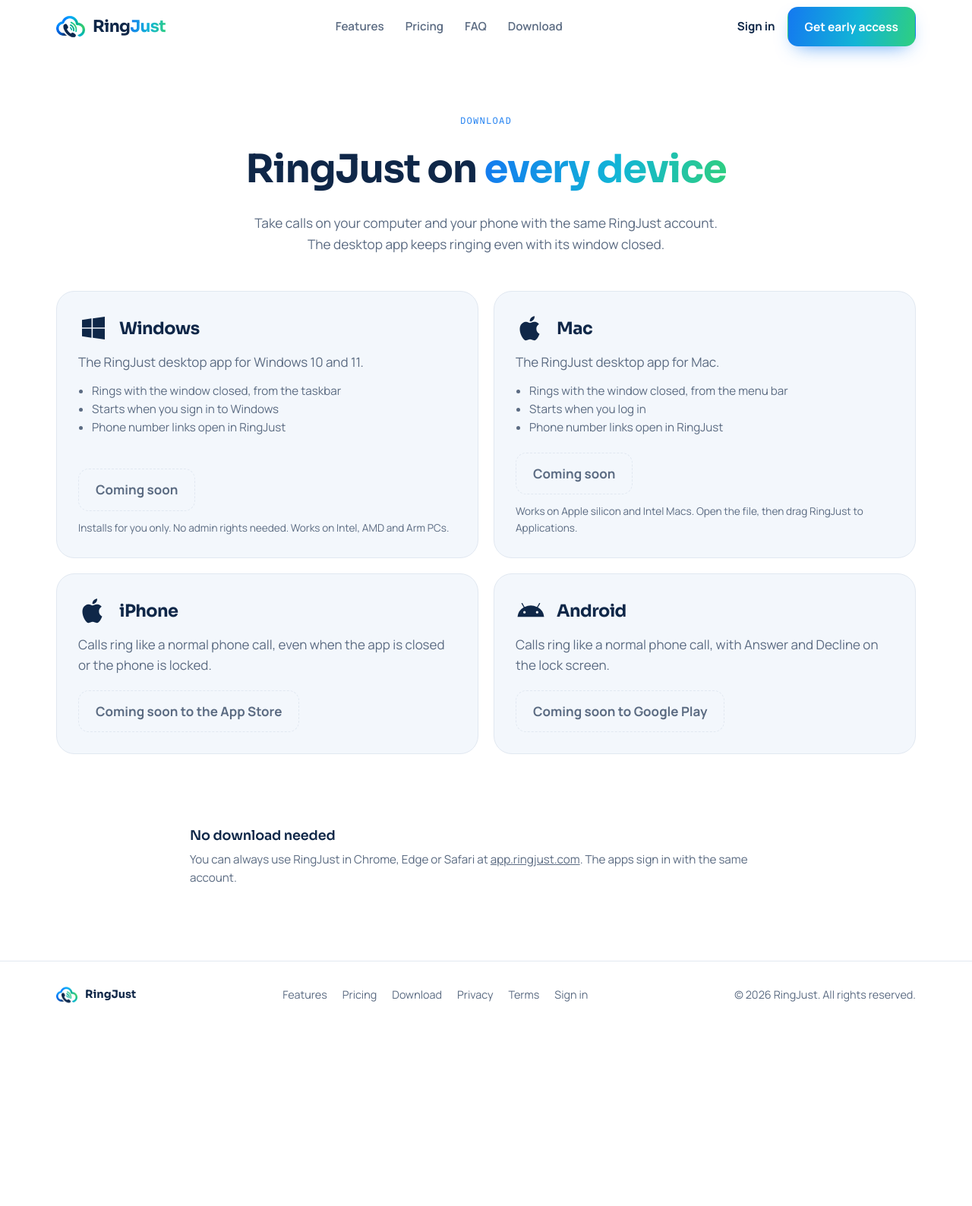
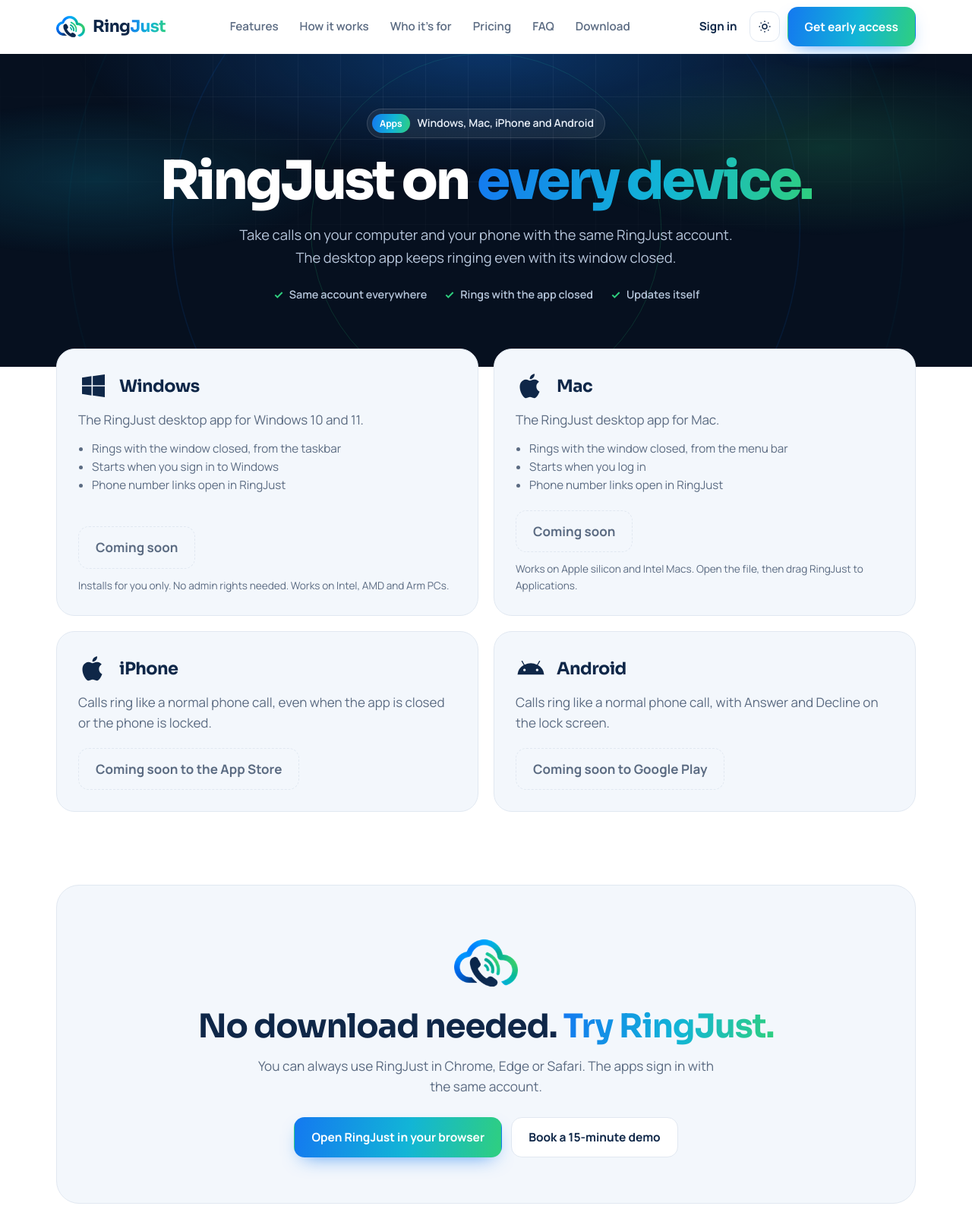
Before and after one commit to smsaree3-svg/ringjust-site, a plain HTML site: page download.html in a window 1280 px wide. Shown: the top 1588 px of the page at 76% size. Before the commit the page ends 1354 px from the top, so only its background shows below. Drawn offline with Linux system fonts and the light colour scheme; no server answers.

Commit message:
Download page in the home page style

```diff
--- a/download.html
+++ b/download.html
@@ -423,9 +423,10 @@
 @media (prefers-reduced-motion: reduce){.rings i,.track,.bigav::after,.bigav::before,.big-wave span{animation:none}.stage .win{transform:none}}
 </style>
 <style>
-.dl-hero{padding-block:72px 24px;text-align:center}
-.dl-hero h1{font-size:clamp(2rem,4.6vw,3.2rem);margin-top:12px}
-.dl-hero p{color:var(--muted);max-width:620px;margin:16px auto 0;font-size:1.08rem;line-height:1.6}
+.hero.dl-hero{padding-block:72px 84px}
+.hero.dl-hero h1{font-size:clamp(2.4rem,6vw,4.4rem)}
+.dl-grid{margin-top:-48px;position:relative;z-index:2}
+.dl{background:var(--surface)}
 .dl-grid{display:grid;grid-template-columns:repeat(2,minmax(0,1fr));gap:20px;padding-block:24px 96px}
 @media (max-width:760px){.dl-grid{grid-template-columns:1fr}}
 .dl{background:var(--soft);border:1px solid var(--line);border-radius:24px;padding:28px;display:flex;flex-direction:column;gap:12px;position:relative}
@@ -440,8 +441,6 @@
 .dl .acts{display:flex;flex-wrap:wrap;gap:10px;margin-top:auto;padding-top:8px}
 .dl .soon{display:inline-flex;align-items:center;padding:13px 22px;border-radius:14px;font-weight:700;border:1px dashed var(--line);color:var(--muted)}
 .dl small{color:var(--muted);font-size:.85rem}
-.dl-note{max-width:780px;margin:0 auto 96px;color:var(--muted);line-height:1.6;font-size:.95rem}
-.dl-note h3{color:var(--ink);font-size:1.1rem;margin-bottom:8px}
 </style>
 </head>
 <body>
@@ -450,22 +449,36 @@
     <a class="brand" href="index.html" aria-label="RingJust home"><img src="assets/icon.png" alt="" width="38" height="38"><span>Ring<span class="g">Just</span></span></a>
     <nav class="nav" aria-label="Main">
       <a href="index.html#features">Features</a>
+      <a href="index.html#story">How it works</a>
+      <a href="index.html#uses">Who it's for</a>
       <a href="index.html#pricing">Pricing</a>
       <a href="index.html#faq">FAQ</a>
       <a href="download.html" aria-current="page">Download</a>
     </nav>
     <div class="acts">
       <a class="signin" href="https://app.ringjust.com">Sign in</a>
+      <button class="ib" id="themeBtn" type="button" aria-label="Switch between light and dark theme">
+        <svg class="sun" width="18" height="18" viewBox="0 0 24 24" fill="none" stroke="currentColor" stroke-width="2" aria-hidden="true"><circle cx="12" cy="12" r="4"/><path d="M12 2v2M12 20v2M4.9 4.9l1.4 1.4M17.7 17.7l1.4 1.4M2 12h2M20 12h2M4.9 19.1l1.4-1.4M17.7 6.3l1.4-1.4"/></svg>
+        <svg class="moon" width="18" height="18" viewBox="0 0 24 24" fill="none" stroke="currentColor" stroke-width="2" aria-hidden="true"><path d="M21 12.8A9 9 0 1 1 11.2 3a7 7 0 0 0 9.8 9.8z"/></svg>
+      </button>
       <a class="btn primary" href="index.html#start">Get early access</a>
+      <button class="ib menu" id="menuBtn" type="button" aria-label="Open menu" aria-expanded="false" aria-controls="mnav"><svg width="18" height="18" viewBox="0 0 24 24" fill="none" stroke="currentColor" stroke-width="2" aria-hidden="true"><path d="M4 7h16M4 12h16M4 17h16"/></svg></button>
     </div>
   </div>
 </header>
+<nav class="mnav" id="mnav" aria-label="Mobile"><a href="index.html#features">Features</a><a href="index.html#uses">Who it's for</a><a href="index.html#how">How it works</a><a href="index.html#pricing">Pricing</a><a href="index.html#faq">FAQ</a><a href="download.html" aria-current="page">Download</a><a href="https://app.ringjust.com">Sign in</a></nav>
 <main id="main">
-  <section class="dl-hero">
+  <section class="hero dl-hero">
+    <div class="rings" aria-hidden="true"><i></i><i></i><i></i><i></i></div>
     <div class="wrap">
-      <span class="eyebrow">Download</span>
-      <h1>RingJust on <span class="g">every device</span></h1>
-      <p>Take calls on your computer and your phone with the same RingJust account. The desktop app keeps ringing even with its window closed.</p>
+      <span class="pill"><b>Apps</b>Windows, Mac, iPhone and Android</span>
+      <h1>RingJust on <span class="g">every device.</span></h1>
+      <p class="lede">Take calls on your computer and your phone with the same RingJust account. The desktop app keeps ringing even with its window closed.</p>
+      <div class="trust">
+        <span><svg width="16" height="16" viewBox="0 0 24 24" fill="none" stroke="currentColor" stroke-width="3" aria-hidden="true"><path d="M5 12.5l4.5 4.5L19 7.5"/></svg>Same account everywhere</span>
+        <span><svg width="16" height="16" viewBox="0 0 24 24" fill="none" stroke="currentColor" stroke-width="3" aria-hidden="true"><path d="M5 12.5l4.5 4.5L19 7.5"/></svg>Rings with the app closed</span>
+        <span><svg width="16" height="16" viewBox="0 0 24 24" fill="none" stroke="currentColor" stroke-width="3" aria-hidden="true"><path d="M5 12.5l4.5 4.5L19 7.5"/></svg>Updates itself</span>
+      </div>
     </div>
   </section>
   <div class="wrap dl-grid">
@@ -498,23 +511,36 @@
       <div class="acts"><span class="soon">Coming soon to Google Play</span></div>
     </article>
   </div>
-  <div class="wrap">
-    <div class="dl-note">
-      <h3>No download needed</h3>
-      <p>You can always use RingJust in Chrome, Edge or Safari at <a href="https://app.ringjust.com">app.ringjust.com</a>. The apps sign in with the same account.</p>
+  <section id="start" style="padding-top:0">
+    <div class="wrap">
+      <div class="cta">
+        <img class="logo" src="assets/icon.png" alt="RingJust" width="96" height="96" loading="lazy">
+        <h2>No download needed. <span class="g">Try RingJust.</span></h2>
+        <p class="lede" style="margin:14px auto 0">You can always use RingJust in Chrome, Edge or Safari. The apps sign in with the same account.</p>
+        <div class="ctas">
+          <a class="btn primary" href="https://app.ringjust.com">Open RingJust in your browser</a>
+          <a class="btn ghost" href="https://calendly.com/amitrodaindia/15min" target="_blank" rel="noopener">Book a 15-minute demo</a>
+        </div>
+      </div>
     </div>
-  </div>
+  </section>
 </main>
 <footer>
   <div class="wrap">
     <span class="fb"><img src="assets/icon.png" alt="" width="28" height="28">RingJust</span>
-    <nav aria-label="Footer"><a href="index.html#features">Features</a><a href="index.html#pricing">Pricing</a><a href="download.html">Download</a><a href="privacy.html">Privacy</a><a href="terms.html">Terms</a><a href="https://app.ringjust.com">Sign in</a></nav>
+    <nav aria-label="Footer"><a href="index.html#features">Features</a><a href="index.html#pricing">Pricing</a><a href="download.html" aria-current="page">Download</a><a href="privacy.html">Privacy</a><a href="terms.html">Terms</a><a href="https://app.ringjust.com">Sign in</a></nav>
     <span>© <span id="yr">2026</span> RingJust. All rights reserved.</span>
   </div>
 </footer>
 <script>
 (function(){
   document.documentElement.classList.add("js");
+  var hdr=document.querySelector(".top"); function sc(){ if(hdr) hdr.classList.toggle("scrolled",window.scrollY>8);} window.addEventListener("scroll",sc,{passive:true}); sc();
+  var mb=document.getElementById("menuBtn"), mn=document.getElementById("mnav");
+  function setM(o){ mn.classList.toggle("open",o); mb.setAttribute("aria-expanded",o?"true":"false"); mb.setAttribute("aria-label",o?"Close menu":"Open menu"); }
+  if(mb&&mn){ mb.addEventListener("click",function(){ setM(!mn.classList.contains("open")); }); mn.addEventListener("click",function(e){ if(e.target.tagName==="A") setM(false); }); document.addEventListener("keydown",function(e){ if(e.key==="Escape") setM(false); }); }
+  var tb=document.getElementById("themeBtn");
+  if(tb) tb.addEventListener("click",function(){ var r=document.documentElement, c=r.getAttribute("data-theme"); if(!c){ c=(window.matchMedia&&window.matchMedia("(prefers-color-scheme: dark)").matches)?"dark":"light"; } var n=c==="dark"?"light":"dark"; r.setAttribute("data-theme",n); try{localStorage.setItem("rj-theme",n);}catch(e){} });
   var y=document.getElementById("yr"); if(y) y.textContent=new Date().getFullYear();
   var ua=navigator.userAgent||"", p=(navigator.userAgentData&&navigator.userAgentData.platform)||navigator.platform||"";
   var id=/iPhone|iPad|iPod/.test(ua)||(/Mac/.test(p)&&navigator.maxTouchPoints>1)?"dl-ios":/Android/.test(ua)?"dl-android":/Win/.test(p)||/Windows/.test(ua)?"dl-win":/Mac/.test(p)||/Mac OS X/.test(ua)?"dl-mac":"";
```
